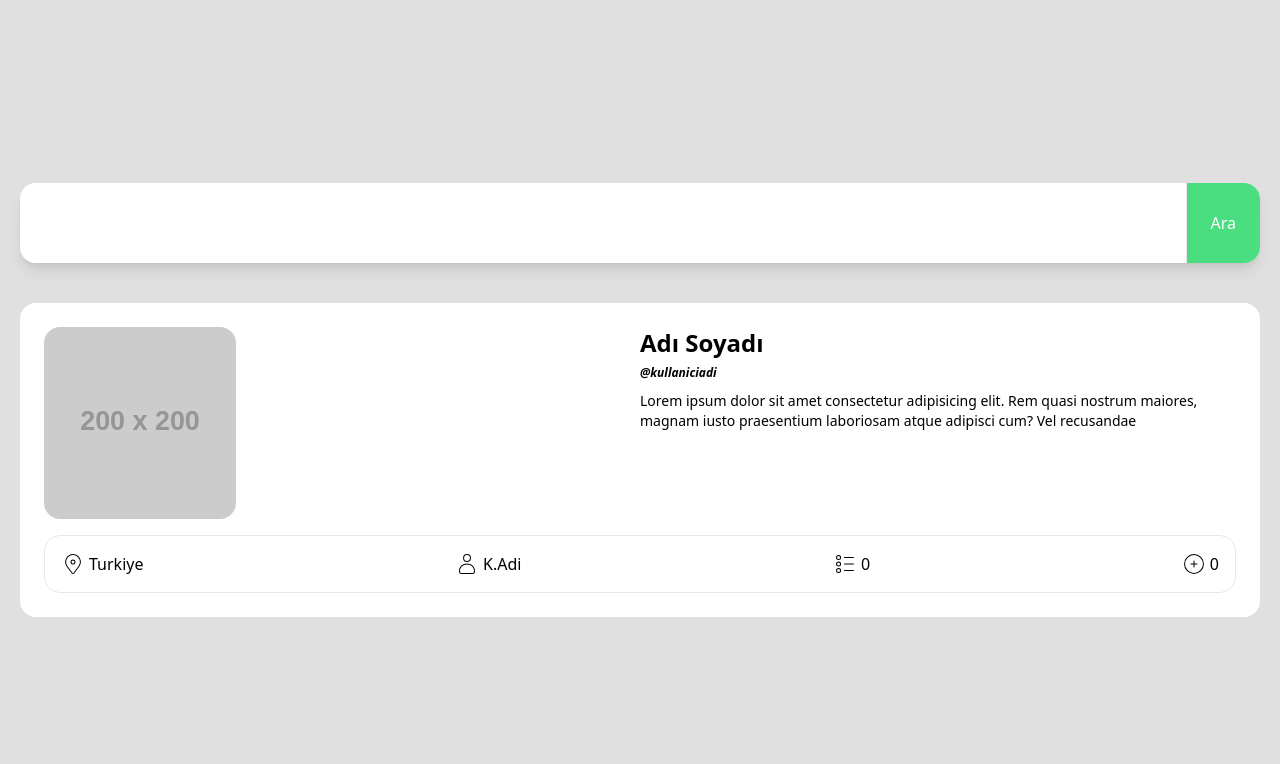
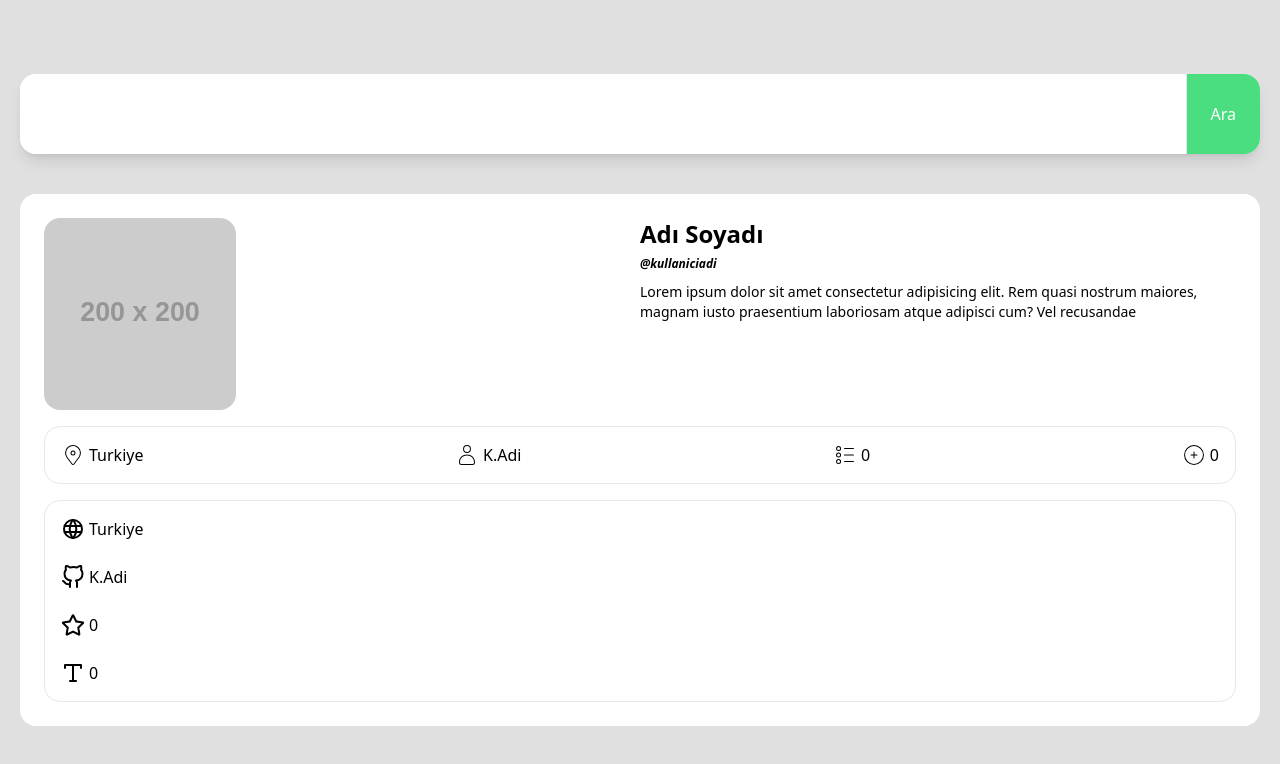
Before and after one commit to gorkemuveyk/github_finder, a React (Vite) app: page / in a window 1280 px wide. Shown: the top 764 px of the page. Built offline with nearby package versions, Linux system fonts and the light colour scheme.

Commit message:
styling 3 for user info

```diff
--- a/src/App.jsx
+++ b/src/App.jsx
@@ -3,7 +3,7 @@ import UserInfo from "./components/UserInfo";
 
 function App() {
   return (
-    <div className="flex flex-col gap-10 justify-center items-center h-screen p-5">
+    <div className="flex flex-col  gap-10 justify-center items-center h-screen p-5 ">
       <SearchInput />
       <UserInfo />
     </div>
--- a/src/components/UserInfo.jsx
+++ b/src/components/UserInfo.jsx
@@ -2,12 +2,14 @@ import React from "react";
 import UserText from "./UserText";
 
 import UserLocation from "./UserLocation";
+import UserSocials from "./UserSocials";
 
 const UserInfo = () => {
   return (
     <div className="bg-white w-full rounded-2xl p-6">
       <UserText />
       <UserLocation />
+      <UserSocials />
     </div>
   );
 };
--- /dev/null
+++ b/src/components/UserSocials.jsx
@@ -0,0 +1,26 @@
+import React from "react";
+import { FaRegStar } from "react-icons/fa";
+import { FiGithub } from "react-icons/fi";
+import { LuType } from "react-icons/lu";
+import { TbWorld } from "react-icons/tb";
+
+const UserSocials = () => {
+  return (
+    <div className="mt-4 flex flex-col justify-between items-start border p-1 rounded-2xl">
+      <div className="flex items-center gap-1 p-3 justify-center rounded-2xl">
+        <TbWorld className="size-6" /> <span>Turkiye</span>
+      </div>
+      <div className="flex items-center gap-1 p-3 justify-center rounded-2xl">
+        <FiGithub className="size-6" /> <span>K.Adi</span>
+      </div>
+      <div className="flex items-center gap-1 p-3 justify-center rounded-2xl">
+        <FaRegStar className="size-6" /> <span>0</span>
+      </div>
+      <div className="flex items-center gap-1 p-3 justify-center rounded-2xl">
+        <LuType className="size-6" /> <span>0</span>
+      </div>
+    </div>
+  );
+};
+
+export default UserSocials;
--- a/src/components/UserText.jsx
+++ b/src/components/UserText.jsx
@@ -2,14 +2,14 @@ import React from "react";
 
 const UserText = () => {
   return (
-    <div className="flex justify-between">
+    <div className="flex justify-between ">
       <div className="w-48 h-48">
         <img
           src="https://placehold.co/200x200"
           className="w-full h-full rounded-2xl"
         />
       </div>
-      <div className="w-1/2">
+      <div className="w-1/2 ">
         <h2 className="text-2xl font-bold">Adı Soyadı</h2>
         <span className="text-xs italic font-semibold">@kullaniciadi</span>
         <p className="text-sm mt-2">
```
